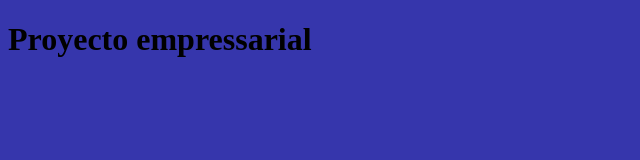
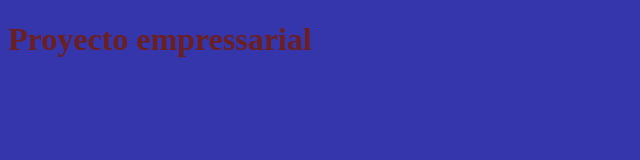
Before and after one commit to impacevanend/GITCURSO, a plain HTML site: page index.html in a window 1280 px wide. Shown: the whole page, without its empty margins (0-640 px from the left). Drawn offline with Linux system fonts and the light colour scheme.

Commit message:
negrita y color rojo

```diff
--- a/css/estilos.css
+++ b/css/estilos.css
@@ -1,3 +1,5 @@
 body{
     background-color: rgb(54, 54, 172);
+    font-weight: bold;
+    color: rgb(107, 31, 31);
 }
```
